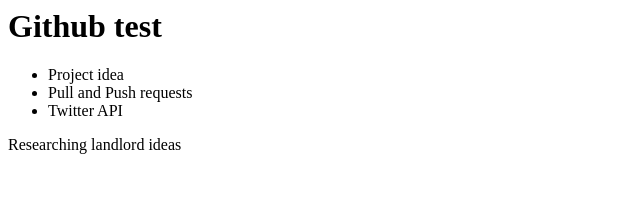
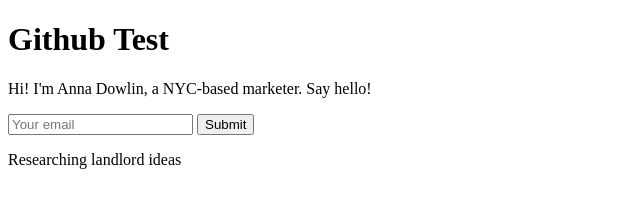
Before and after one commit to Libbynic01/Githubtest, a plain HTML site: page index.html in a window 1280 px wide. Shown: the whole page, without its empty margins (0-640 px from the left). Drawn offline with Linux system fonts and the light colour scheme.

Commit message:
added css file and info to index file

```diff
--- a/index.html
+++ b/index.html
@@ -1,9 +1,10 @@
-
-<h1>Github test</h1>
-<ul>
-	<li>Project idea</>
-	<li>Pull and Push requests</>
-	<li>Twitter API</>
-	</ul>
+<!DOCTYPE html>
+<body>
+	<h1>Github Test</h1>
+<p>Hi! I'm Anna Dowlin, a NYC-based marketer. Say hello!</p>
+<input type="email" placeholder="Your email">
+<input type="submit">
 
 	<p>Researching landlord ideas</p>
+
+</body>
--- /dev/null
+++ b/style.css
@@ -0,0 +1,6 @@
+body {
+  text-align: center;
+  background: black;
+  color: white;
+  font-family: helvetica;
+}
```
